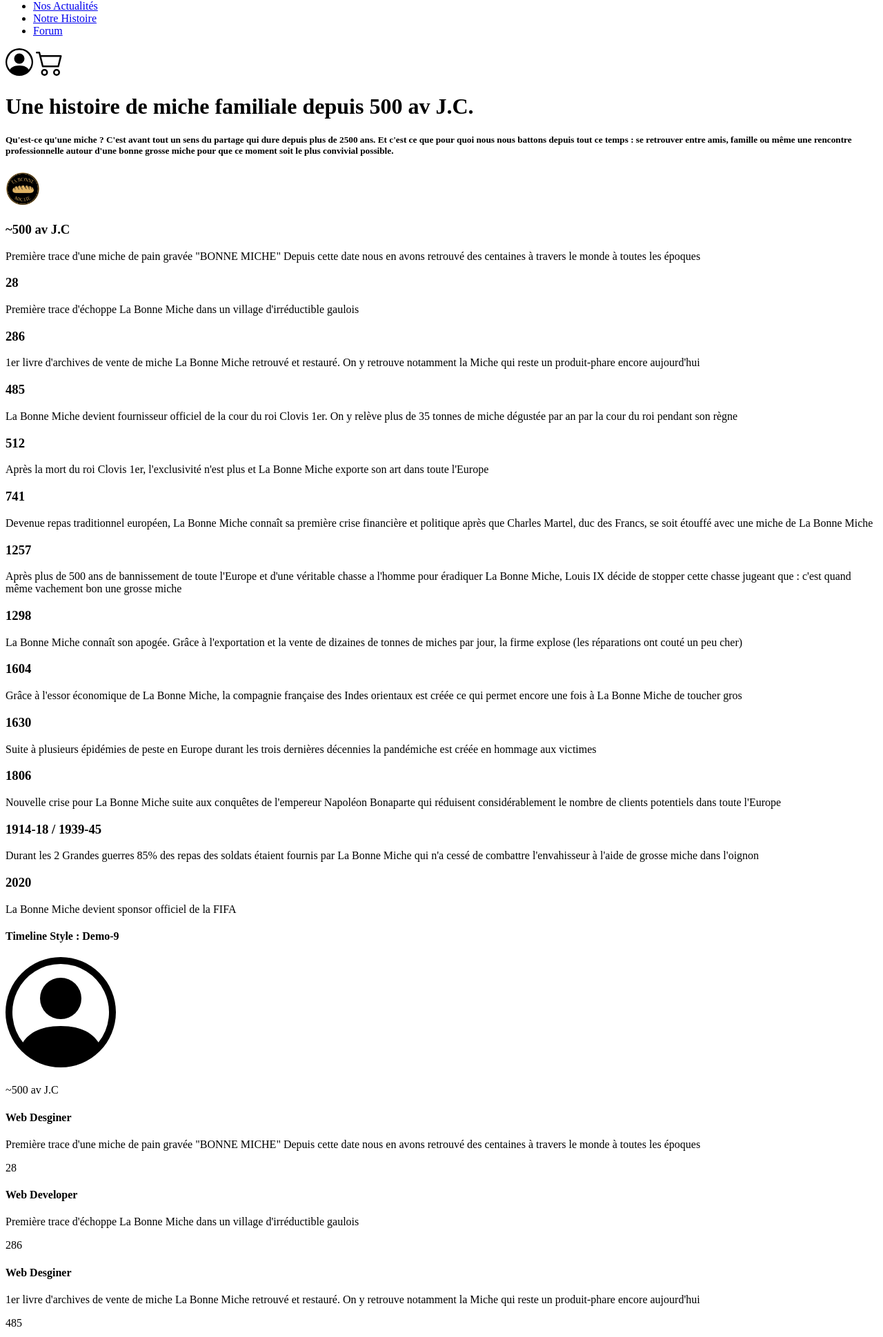
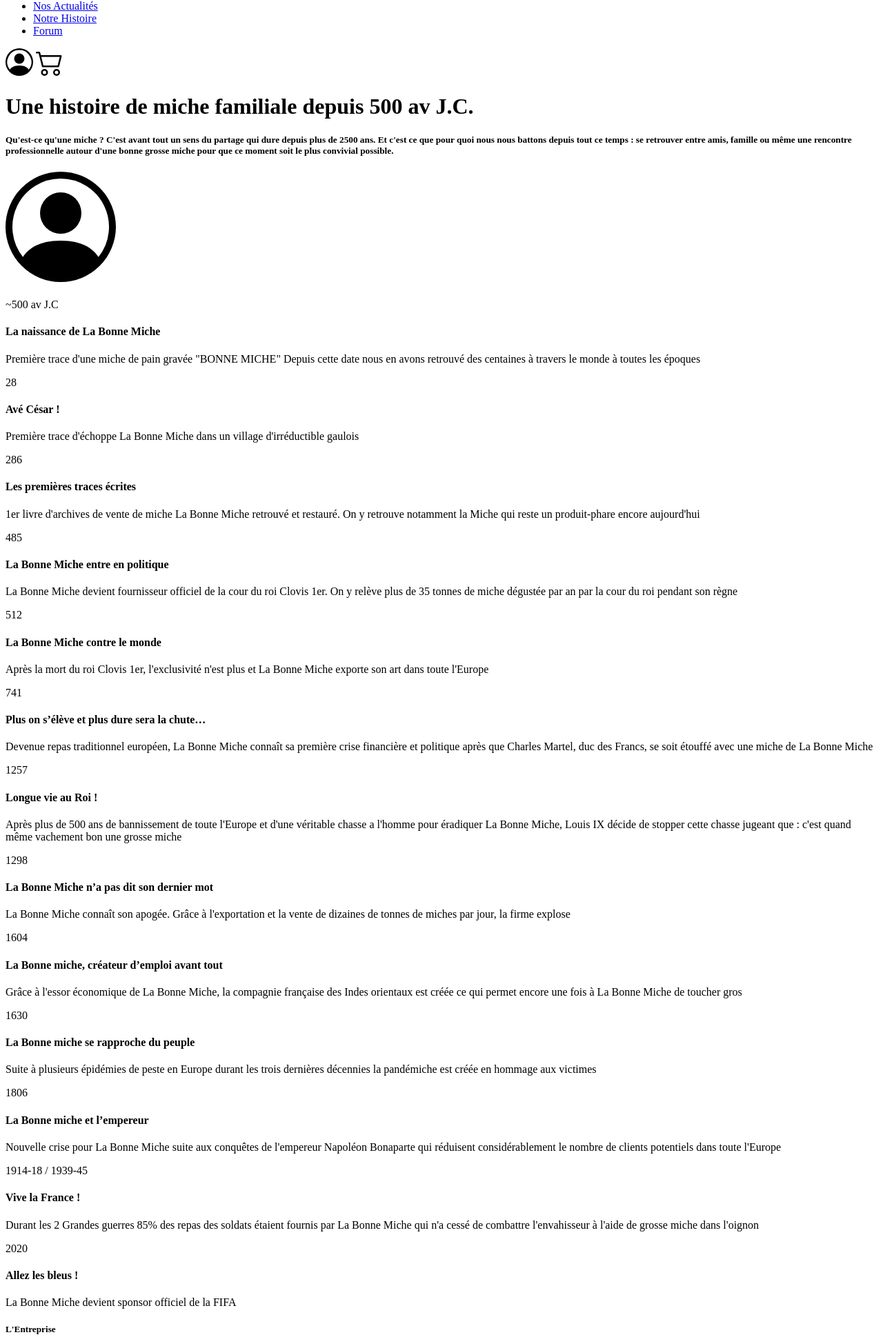
Before and after one commit to Kantun36/LaBonneMiche, a Symfony app: template templates/histoire.html.twig in a window 1280 px wide. Shown: the part 485-2424 px from the top of the page at 69% size. Run offline with Twig, Linux system fonts and the light colour scheme; the template is opened without the code that fills it, so the values that code supplies are empty; some libraries are stand-ins or nearby versions.

Commit message:
page histoire

```diff
--- a/templates/histoire.html.twig
+++ b/templates/histoire.html.twig
@@ -20,157 +20,17 @@
     <body>
     {% block body %}{% endblock %}
     <div class="container">
-        <h1 class="text-center">Une histoire de miche familiale depuis 500 av J.C.</h1>
-        <h5 >
+        <h1 class="text-center m-3">Une histoire de miche familiale depuis 500 av J.C.</h1>
+        <h5  class="text-center mb-5">
             Qu'est-ce qu'une miche ? C'est avant tout un sens du partage qui dure depuis plus de 2500 ans. Et c'est ce que pour quoi nous nous battons depuis tout
             ce temps : se retrouver entre amis, famille ou même une rencontre professionnelle autour d'une bonne grosse miche pour que ce moment soit le plus convivial
             possible.
         </h5>
     </div>
 
-    <div class="timeline-container">
-
-
-        <div class="timeline-block timeline-block-right">
-            <div class="col-5">
-                <img src="{{ asset('imgs/logobeigenoir.png') }}" width="50">
-            </div>
-                <div class="col-5">
-                    <div class="marker"></div>
-                    <div class="timeline-content">
-                        <h3>~500 av J.C</h3>
-                        <span></span>
-                        <p>Première trace d'une miche de pain gravée "BONNE MICHE" Depuis cette date nous en avons retrouvé des centaines à travers le monde à toutes
-                            les époques</p>
-                </div>
-        </div>
-        </div>
-
-        <div class="timeline-block timeline-block-left">
-            <div class="marker"></div>
-            <div class="timeline-content">
-                <h3>28</h3>
-                <span></span>
-                <p>Première trace d'échoppe La Bonne Miche dans un village d'irréductible gaulois</p>
-            </div>
-        </div>
-
-        <div class="timeline-block timeline-block-right">
-            <div class="marker"></div>
-            <div class="timeline-content">
-                <h3>286</h3>
-                <span></span>
-                <p>1er livre d'archives de vente de miche La Bonne Miche retrouvé et restauré. On y retrouve notamment la Miche qui reste un produit-phare encore
-                    aujourd'hui</p>
-            </div>
-        </div>
-
-        <div class="timeline-block timeline-block-left">
-            <div class="marker"></div>
-            <div class="timeline-content">
-                <h3>485</h3>
-                <span></span>
-                <p>La Bonne Miche devient fournisseur officiel de la cour du roi Clovis 1er. On y relève plus de 35 tonnes de miche dégustée par an par la cour du roi
-                    pendant son règne</p>
-            </div>
-        </div>
-
-        <div class="timeline-block timeline-block-right">
-            <div class="marker"></div>
-            <div class="timeline-content">
-                <h3>512</h3>
-                <span></span>
-                <p>Après la mort du roi Clovis 1er, l'exclusivité n'est plus et La Bonne Miche exporte son art dans toute l'Europe</p>
-            </div>
-        </div>
-
-
-        <div class="timeline-block timeline-block-left">
-            <div class="marker"></div>
-            <div class="timeline-content">
-                <h3>741</h3>
-                <span></span>
-                <p>Devenue repas traditionnel européen, La Bonne Miche connaît sa première crise financière et politique après que Charles Martel, duc des Francs, se
-                    soit étouffé avec une miche de La Bonne Miche</p>
-            </div>
-        </div>
-
-        <div class="timeline-block timeline-block-right">
-            <div class="marker"></div>
-            <div class="timeline-content">
-                <h3>1257</h3>
-                <span></span>
-                <p>Après plus de 500 ans de bannissement de toute l'Europe et d'une véritable chasse a l'homme pour éradiquer La Bonne Miche, Louis IX décide de
-                    stopper cette chasse jugeant que : c'est quand même vachement bon une grosse miche</p>
-            </div>
-        </div>
-
-        <div class="timeline-block timeline-block-left">
-            <div class="marker"></div>
-            <div class="timeline-content">
-                <h3>1298</h3>
-                <span></span>
-                <p>La Bonne Miche connaît son apogée. Grâce à l'exportation et la vente de dizaines de tonnes de miches par jour, la firme explose (les réparations ont couté un peu cher)</p>
-            </div>
-        </div>
-
-        <div class="timeline-block timeline-block-right">
-            <div class="marker"></div>
-            <div class="timeline-content">
-                <h3>1604</h3>
-                <span></span>
-                <p>Grâce à l'essor économique de La Bonne Miche, la compagnie française des Indes orientaux est créée ce qui permet encore une fois à La Bonne
-                    Miche de toucher gros</p>
-            </div>
-        </div>
-
-        <div class="timeline-block timeline-block-left">
-            <div class="marker"></div>
-            <div class="timeline-content">
-                <h3>1630</h3>
-                <span></span>
-                <p>Suite à plusieurs épidémies de peste en Europe durant les trois dernières décennies la pandémiche est créée en hommage aux victimes</p>
-            </div>
-        </div>
-
-        <div class="timeline-block timeline-block-right">
-            <div class="marker"></div>
-            <div class="timeline-content">
-                <h3>1806</h3>
-                <span></span>
-                <p>Nouvelle crise pour La Bonne Miche suite aux conquêtes de l'empereur Napoléon Bonaparte qui réduisent considérablement le nombre de clients
-                    potentiels dans toute l'Europe
-                </p>
-            </div>
-        </div>
-
-        <div class="timeline-block timeline-block-left">
-            <div class="marker"></div>
-            <div class="timeline-content">
-                <h3>1914-18 / 1939-45</h3>
-                <span></span>
-                <p>Durant les 2 Grandes guerres 85% des repas des soldats étaient fournis par La Bonne Miche qui n'a cessé de combattre l'envahisseur
-                    à l'aide de grosse miche dans l'oignon
-                </p>
-            </div>
-        </div>
-
-        <div class="timeline-block timeline-block-right">
-            <div class="marker"></div>
-            <div class="timeline-content">
-                <h3>2020</h3>
-                <span></span>
-                <p>La Bonne Miche devient sponsor officiel de la FIFA</p>
-            </div>
-        </div>
-    </div>
-
-
-
 
 
     <div class="container pb-5">
-        <h4>Timeline Style : Demo-9</h4>
         <div class="row ">
             <div class="col-md-12">
                 <div class="main-timeline">
@@ -186,7 +46,7 @@
                             </div>
                             <div class="content">
                                 <span class="year">~500 av J.C</span>
-                                <h4 class="title">Web Desginer</h4>
+                                <h4 class="title">La naissance de La Bonne Miche</h4>
                                 <p class="description">
                                     Première trace d'une miche de pain gravée "BONNE MICHE" Depuis cette date nous en avons retrouvé des centaines à travers le monde à toutes
                                     les époques
@@ -200,7 +60,7 @@
                             <div class="circle"><span></span></div>
                             <div class="content">
                                 <span class="year">28</span>
-                                <h4 class="title">Web Developer</h4>
+                                <h4 class="title">Avé César !</h4>
                                 <p class="description">
                                     Première trace d'échoppe La Bonne Miche dans un village d'irréductible gaulois                                </p>
                                 <div class="icon"><span></span></div>
@@ -212,7 +72,7 @@
                             <div class="circle"><span><i class="fa fa-briefcase"></i></span></div>
                             <div class="content">
                                 <span class="year">286</span>
-                                <h4 class="title">Web Desginer</h4>
+                                <h4 class="title">Les premières traces écrites</h4>
                                 <p class="description">
                                     1er livre d'archives de vente de miche La Bonne Miche retrouvé et restauré. On y retrouve notamment la Miche qui reste un produit-phare encore
                                     aujourd'hui
@@ -226,7 +86,7 @@
                             <div class="circle"><span><i class="fa fa-mobile"></i></span></div>
                             <div class="content">
                                 <span class="year">485</span>
-                                <h4 class="title">Web Developer</h4>
+                                <h4 class="title">La Bonne Miche entre en politique</h4>
                                 <p class="description">
                                     La Bonne Miche devient fournisseur officiel de la cour du roi Clovis 1er. On y relève plus de 35 tonnes de miche dégustée par an par la cour du roi
                                     pendant son règne
@@ -240,7 +100,7 @@
                             <div class="circle"><span><i class="fa fa-mobile"></i></span></div>
                             <div class="content">
                                 <span class="year">512</span>
-                                <h4 class="title">Web Developer</h4>
+                                <h4 class="title">La Bonne Miche contre le monde</h4>
                                 <p class="description">
                                     Après la mort du roi Clovis 1er, l'exclusivité n'est plus et La Bonne Miche exporte son art dans toute l'Europe
                                 </p>
@@ -253,7 +113,7 @@
                             <div class="circle"><span><i class="fa fa-mobile"></i></span></div>
                             <div class="content">
                                 <span class="year">741</span>
-                                <h4 class="title">Web Developer</h4>
+                                <h4 class="title">Plus on s’élève et plus dure sera la chute…</h4>
                                 <p class="description">
                                     Devenue repas traditionnel européen, La Bonne Miche connaît sa première crise financière et politique après que Charles Martel, duc des Francs, se
                                     soit étouffé avec une miche de La Bonne Miche
@@ -267,7 +127,7 @@
                             <div class="circle"><span><i class="fa fa-mobile"></i></span></div>
                             <div class="content">
                                 <span class="year">1257</span>
-                                <h4 class="title">Web Developer</h4>
+                                <h4 class="title">Longue vie au Roi !</h4>
                                 <p class="description">
                                     Après plus de 500 ans de bannissement de toute l'Europe et d'une véritable chasse a l'homme pour éradiquer La Bonne Miche, Louis IX décide de
                                     stopper cette chasse jugeant que : c'est quand même vachement bon une grosse miche
@@ -281,10 +141,10 @@
                             <div class="circle"><span><i class="fa fa-mobile"></i></span></div>
                             <div class="content">
                                 <span class="year">1298</span>
-                                <h4 class="title">Web Developer</h4>
+                                <h4 class="title">La Bonne Miche n’a pas dit son dernier mot</h4>
                                 <p class="description">
                                     La Bonne Miche connaît son apogée. Grâce à l'exportation et la vente de dizaines de tonnes de miches par
-                                    jour, la firme explose (les réparations ont couté un peu cher)
+                                    jour, la firme explose
                                 </p>
                                 <div class="icon"><span></span></div>
                             </div>
@@ -294,11 +154,11 @@
                         <div class="timeline-content">
                             <div class="circle"><span><i class="fa fa-mobile"></i></span></div>
                             <div class="content">
-                                <span class="year">2017 - 2018</span>
-                                <h4 class="title">Web Developer</h4>
+                                <span class="year">1604</span>
+                                <h4 class="title">La Bonne miche, créateur d’emploi avant tout</h4>
                                 <p class="description">
-                                    La Bonne Miche devient fournisseur officiel de la cour du roi Clovis 1er. On y relève plus de 35 tonnes de miche dégustée par an par la cour du roi
-                                    pendant son règne
+                                    Grâce à l'essor économique de La Bonne Miche, la compagnie française des Indes orientaux est créée ce qui permet encore une fois à La Bonne
+                                    Miche de toucher gros
                                 </p>
                                 <div class="icon"><span></span></div>
                             </div>
@@ -308,11 +168,10 @@
                         <div class="timeline-content">
                             <div class="circle"><span><i class="fa fa-mobile"></i></span></div>
                             <div class="content">
-                                <span class="year">2017 - 2018</span>
-                                <h4 class="title">Web Developer</h4>
+                                <span class="year">1630</span>
+                                <h4 class="title">La Bonne miche se rapproche du peuple</h4>
                                 <p class="description">
-                                    La Bonne Miche devient fournisseur officiel de la cour du roi Clovis 1er. On y relève plus de 35 tonnes de miche dégustée par an par la cour du roi
-                                    pendant son règne
+                                    Suite à plusieurs épidémies de peste en Europe durant les trois dernières décennies la pandémiche est créée en hommage aux victimes
                                 </p>
                                 <div class="icon"><span></span></div>
                             </div>
@@ -322,17 +181,43 @@
                         <div class="timeline-content">
                             <div class="circle"><span><i class="fa fa-mobile"></i></span></div>
                             <div class="content">
-                                <span class="year">2017 - 2018</span>
-                                <h4 class="title">Web Developer</h4>
+                                <span class="year">1806</span>
+                                <h4 class="title">La Bonne miche et l’empereur</h4>
                                 <p class="description">
-                                    La Bonne Miche devient fournisseur officiel de la cour du roi Clovis 1er. On y relève plus de 35 tonnes de miche dégustée par an par la cour du roi
-                                    pendant son règne
+                                    Nouvelle crise pour La Bonne Miche suite aux conquêtes de l'empereur Napoléon Bonaparte qui réduisent considérablement le nombre de clients
+                                    potentiels dans toute l'Europe
                                 </p>
                                 <div class="icon"><span></span></div>
                             </div>
                         </div>
                     </div>
-
+                    <div class="timeline">
+                        <div class="timeline-content">
+                            <div class="circle"><span><i class="fa fa-mobile"></i></span></div>
+                            <div class="content">
+                                <span class="year">1914-18 / 1939-45</span>
+                                <h4 class="title">Vive la France ! </h4>
+                                <p class="description">
+                                    Durant les 2 Grandes guerres 85% des repas des soldats étaient fournis par La Bonne Miche qui n'a cessé de combattre l'envahisseur
+                                    à l'aide de grosse miche dans l'oignon
+                                </p>
+                                <div class="icon"><span></span></div>
+                            </div>
+                        </div>
+                    </div>
+                    <div class="timeline">
+                        <div class="timeline-content">
+                            <div class="circle"><span><i class="fa fa-mobile"></i></span></div>
+                            <div class="content">
+                                <span class="year">2020</span>
+                                <h4 class="title">Allez les bleus !</h4>
+                                <p class="description">
+                                    La Bonne Miche devient sponsor officiel de la FIFA
+                                </p>
+                                <div class="icon"><span></span></div>
+                            </div>
+                        </div>
+                    </div>
                 </div>
             </div>
         </div>
```
